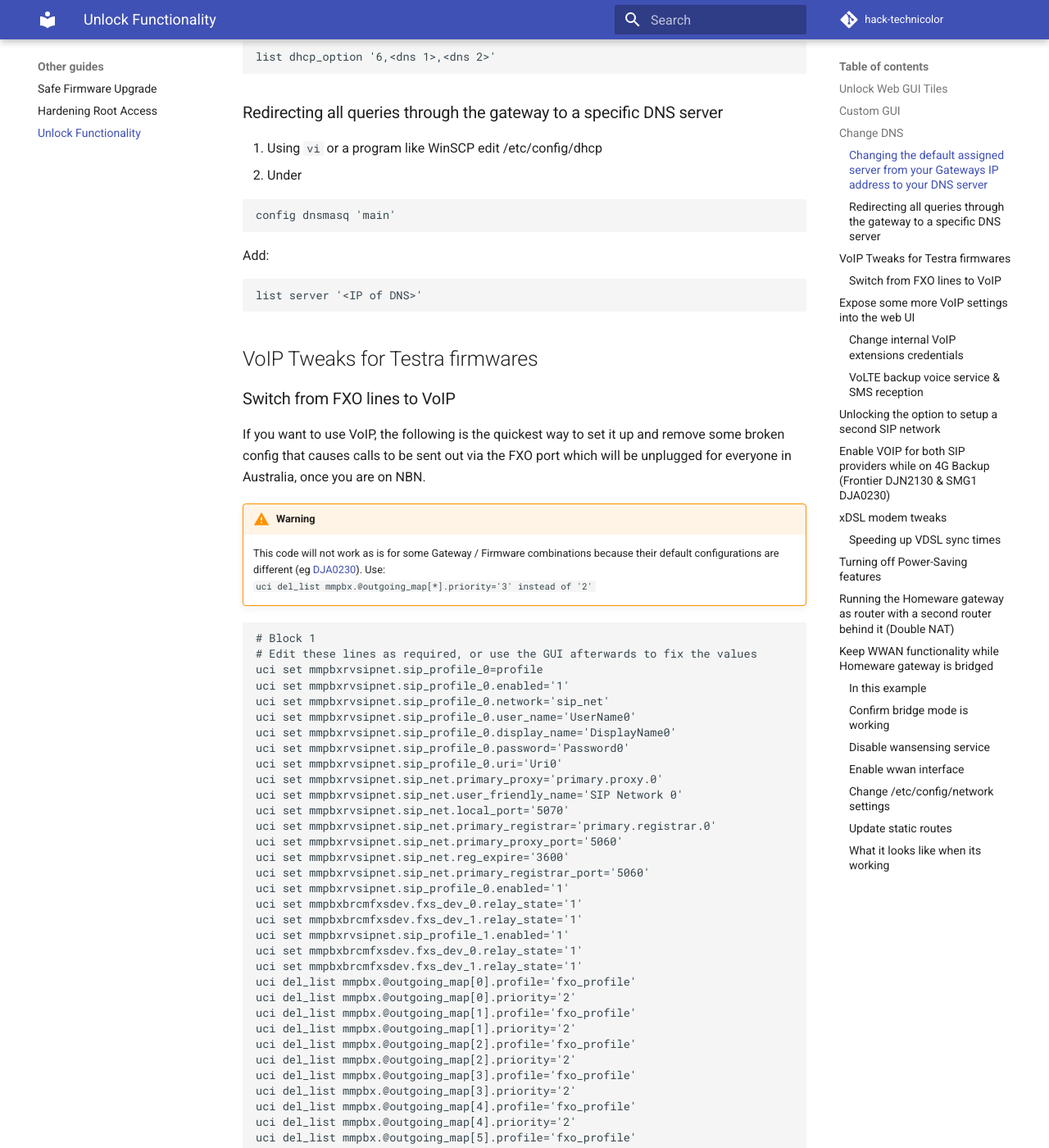
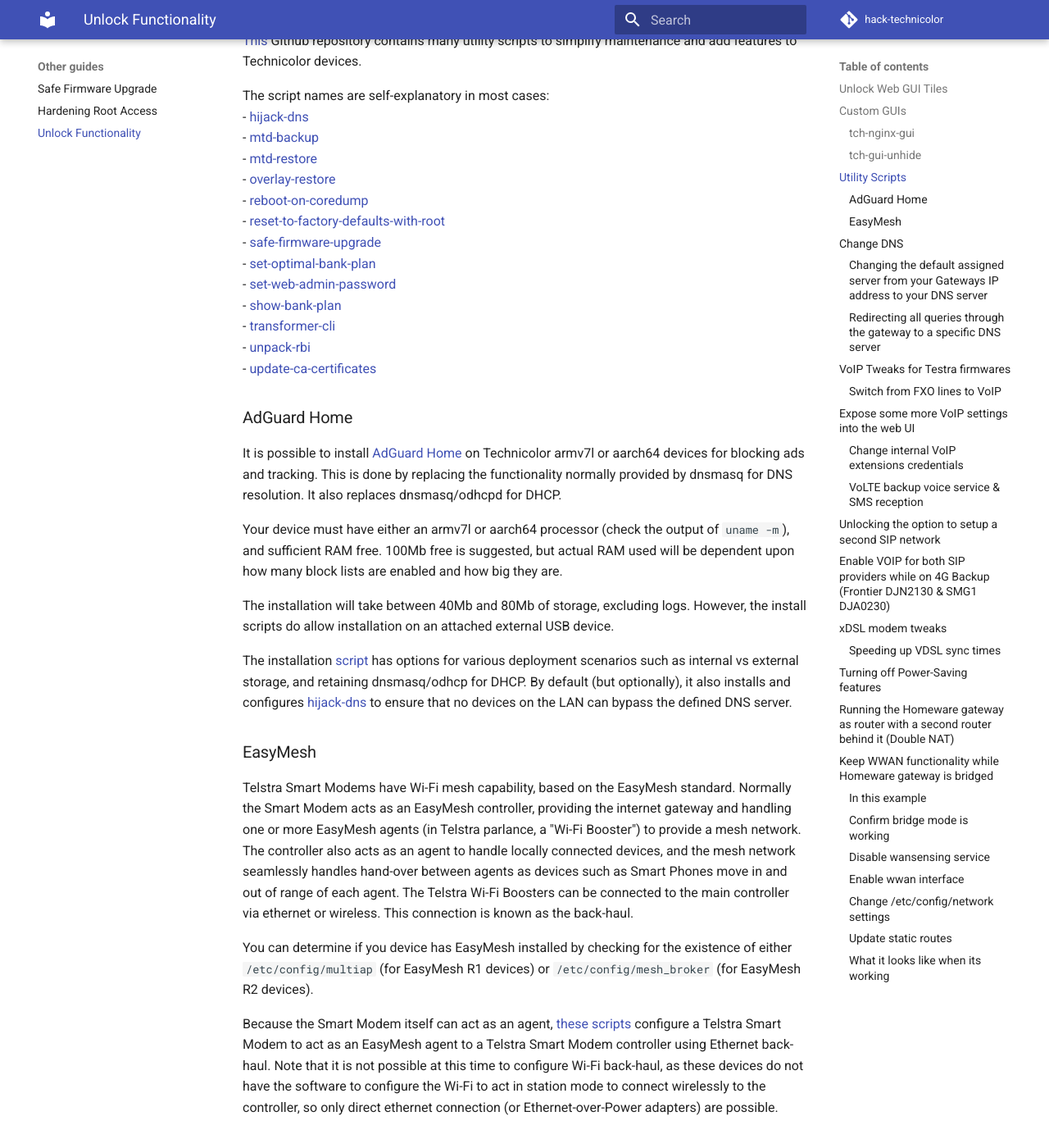
Before and after one commit to hack-technicolor/hack-technicolor, an MkDocs documentation site: the page built from docs/Unlock.md, in a window 1280 px wide and 1400 px high, scrolled down 2263 px. Shown: the whole window at 82% size. Built offline with MkDocs 1.6.1 and Material for MkDocs 9.7.7, drawn with Linux system fonts in a browser that asks for light colours; comment, search, counter and statistics services are not loaded; some of the changed text lies outside the part shown.

Commit message:
Add tch-gui-unhide GUI modification (#248)
* Add tch-gui-unhide GUI modification

* Split the scripts info into separate sections

* Expanded AdGuard Home and EasyMesh info

````diff
--- a/docs/Unlock.md
+++ b/docs/Unlock.md
@@ -47,7 +47,9 @@
 uci commit
 ```
 
-## Custom GUI
+## Custom GUIs
+
+### tch-nginx-gui
 
 A highly universal custom GUI with tons (!) of features is [available here](https://github.com/Ansuel/tch-nginx-gui). If you encounter any issues after installing this mod, please open a [GitHub issue here](https://github.com/Ansuel/tch-nginx-gui/issues) to ask for support.
 
@@ -63,6 +65,49 @@
     In older versions of this GUI, it has bricked low space devices like the TG799vac.
     It now has a brick prevention method in place so this is not so much of a worry.
     Do not use versions older than `9.5.60`.
+
+### tch-gui-unhide
+
+Another GUI modification option for Telstra branded devices _only_ (especially Telstra Smart Modems) running firmware version 17.2 and later is [available here](https://github.com/seud0nym/tch-gui-unhide). If you encounter any issues after installing this mod, please open a [GitHub issue here](https://github.com/seud0nym/tch-gui-unhide/issues) to ask for support.
+
+Because this GUI modification is limited to Telstra branded devices, there are very few bugs. It exposes all of the hidden GUI cards and adds a few unique features like DNS hijacking and package management.
+
+## Utility Scripts
+
+[This](https://github.com/seud0nym/tch-gui-unhide/tree/master/utilities#readme) Github repository contains many utility scripts to simplify maintenance and add features to Technicolor devices.
+
+The script names are self-explanatory in most cases:
+- [hijack-dns](https://github.com/seud0nym/tch-gui-unhide/tree/master/utilities#hijack-dns)
+- [mtd-backup](https://github.com/seud0nym/tch-gui-unhide/tree/master/utilities#mtd-backup)
+- [mtd-restore](https://github.com/seud0nym/tch-gui-unhide/tree/master/utilities#mtd-restore)
+- [overlay-restore](https://github.com/seud0nym/tch-gui-unhide/tree/master/utilities#overlay-restore)
+- [reboot-on-coredump](https://github.com/seud0nym/tch-gui-unhide/tree/master/utilities#reboot-on-coredump)
+- [reset-to-factory-defaults-with-root](https://github.com/seud0nym/tch-gui-unhide/tree/master/utilities#reset-to-factory-defaults-with-root)
+- [safe-firmware-upgrade](https://github.com/seud0nym/tch-gui-unhide/tree/master/utilities#safe-firmware-upgrade)
+- [set-optimal-bank-plan](https://github.com/seud0nym/tch-gui-unhide/tree/master/utilities#set-optimal-bank-plan)
+- [set-web-admin-password](https://github.com/seud0nym/tch-gui-unhide/tree/master/utilities#set-web-admin-password)
+- [show-bank-plan](https://github.com/seud0nym/tch-gui-unhide/tree/master/utilities#show-bank-plan)
+- [transformer-cli](https://github.com/seud0nym/tch-gui-unhide/tree/master/utilities#transformer-cli)
+- [unpack-rbi](https://github.com/seud0nym/tch-gui-unhide/tree/master/utilities#unpack-rbi)
+- [update-ca-certificates](https://github.com/seud0nym/tch-gui-unhide/tree/master/utilities#update-ca-certificates)
+
+### AdGuard Home
+
+It is possible to install [AdGuard Home](https://github.com/AdguardTeam/AdGuardHome) on Technicolor armv7l or aarch64 devices for blocking ads and tracking. This is done by replacing the functionality normally provided by dnsmasq for DNS resolution. It also replaces dnsmasq/odhcpd for DHCP.
+
+Your device must have either an armv7l or aarch64 processor (check the output of `uname -m`), and sufficient RAM free. 100Mb free is suggested, but actual RAM used will be dependent upon how many block lists are enabled and how big they are.
+
+The installation will take between 40Mb and 80Mb of storage, excluding logs. However, the install scripts do allow installation on an attached external USB device.
+
+The installation [script](https://github.com/seud0nym/tch-gui-unhide/tree/master/adguard#readme) has options for various deployment scenarios such as internal vs external storage, and retaining dnsmasq/odhcp for DHCP. By default (but optionally), it also installs and configures [hijack-dns](https://github.com/seud0nym/tch-gui-unhide/tree/master/utilities#hijack-dns) to ensure that no devices on the LAN can bypass the defined DNS server.
+
+### EasyMesh
+
+Telstra Smart Modems have Wi-Fi mesh capability, based on the EasyMesh standard. Normally the Smart Modem acts as an EasyMesh controller, providing the internet gateway and handling one or more EasyMesh agents (in Telstra parlance, a "Wi-Fi Booster") to provide a mesh network. The controller also acts as an agent to handle locally connected devices, and the mesh network seamlessly handles hand-over between agents as devices such as Smart Phones move in and out of range of each agent. The Telstra Wi-Fi Boosters can be connected to the main controller via ethernet or wireless. This connection is known as the back-haul.
+
+You can determine if you device has EasyMesh installed by checking for the existence of either `/etc/config/multiap` (for EasyMesh R1 devices) or `/etc/config/mesh_broker` (for EasyMesh R2 devices).
+
+Because the Smart Modem itself can act as an agent, [these scripts](https://github.com/seud0nym/tch-gui-unhide/tree/master/wifi-booster#readme) configure a Telstra Smart Modem to act as an EasyMesh agent to a Telstra Smart Modem controller using Ethernet back-haul. Note that it is not possible at this time to configure Wi-Fi back-haul, as these devices do not have the software to configure the Wi-Fi to act in station mode to connect wirelessly to the controller, so only direct ethernet connection (or Ethernet-over-Power adapters) are possible.
 
 ## Change DNS
 
````
